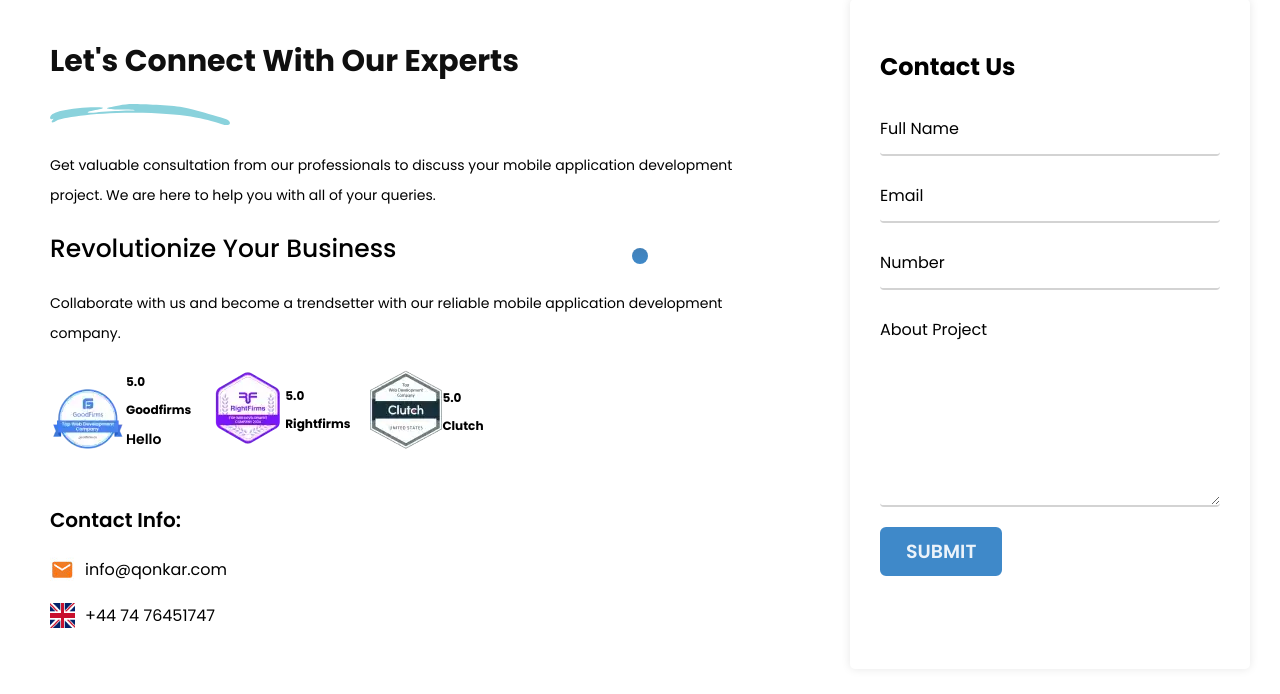
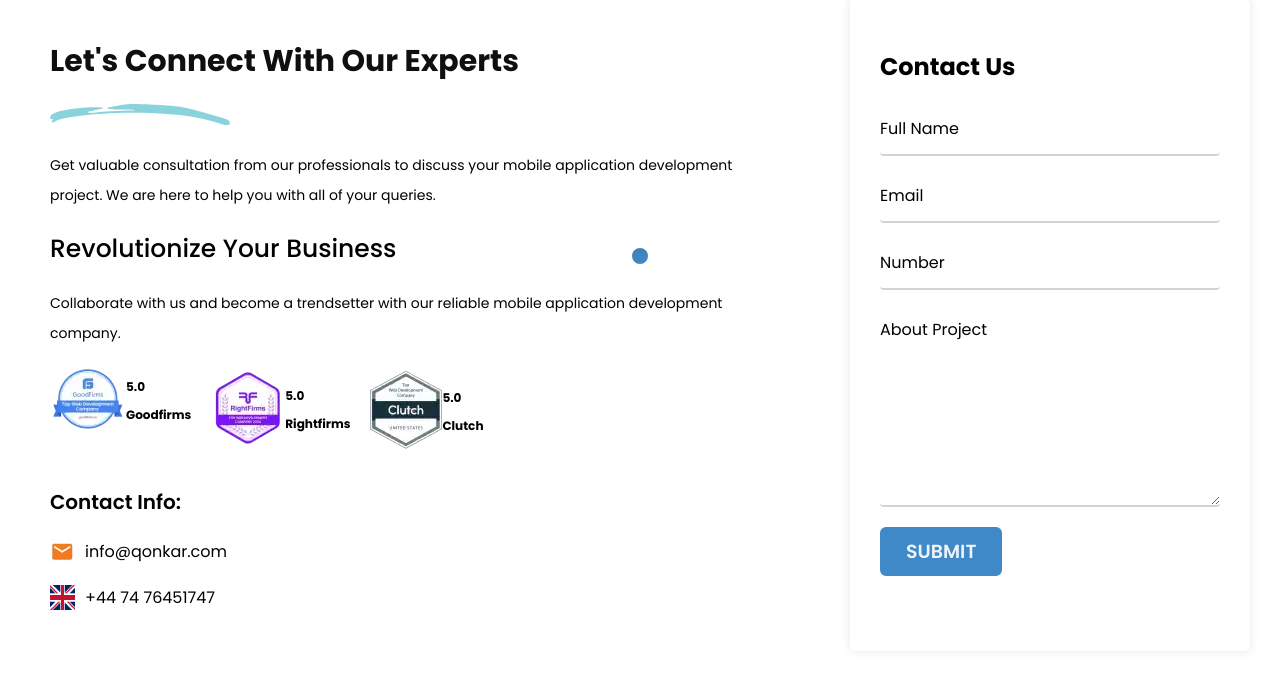
Before and after one commit to MuhammadOwais1020/qonkar-technologies-website, a PHP site: page /contact-us.php in a window 1280 px wide. Shown: the part 144-838 px from the top of the page. Run offline with PHP 8.4, Linux system fonts and the light colour scheme.

Commit message:
Update contact-us.php

```diff
--- a/sections/contact-us.php
+++ b/sections/contact-us.php
@@ -29,7 +29,7 @@
               <div class="contact-content">
                 <h6>5.0</h6>
                 <h6>Goodfirms</h6>
-                <p>Hello</p>
+
               </div>
             </div>
           </div>
```
